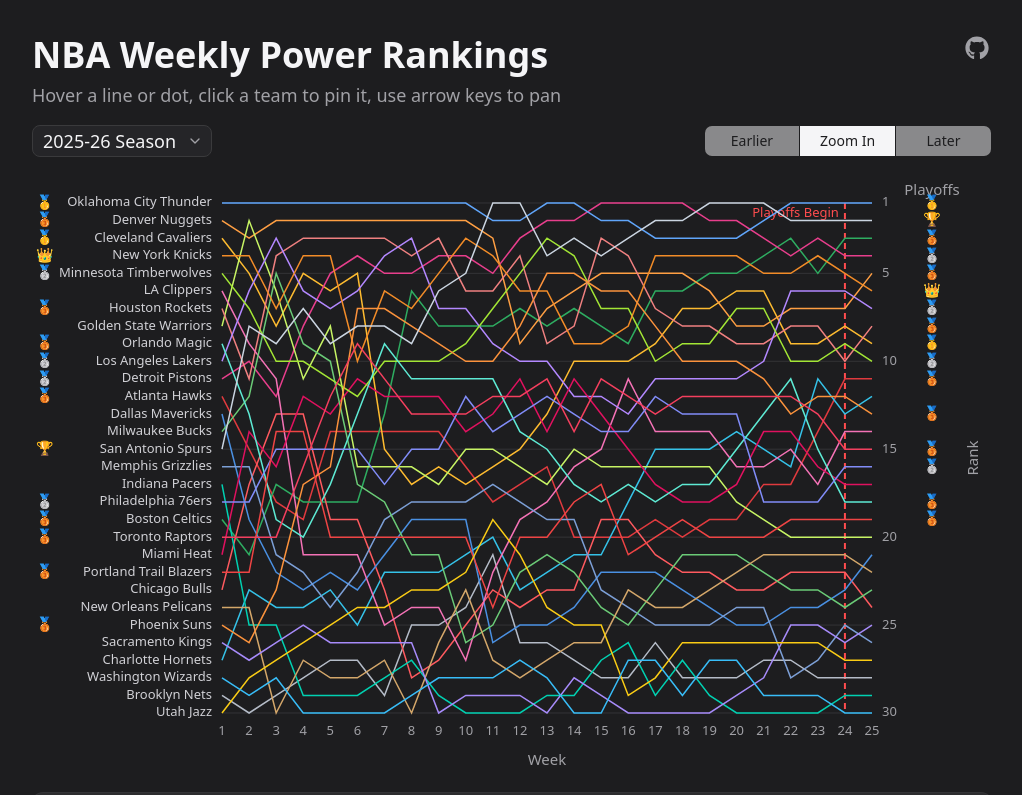
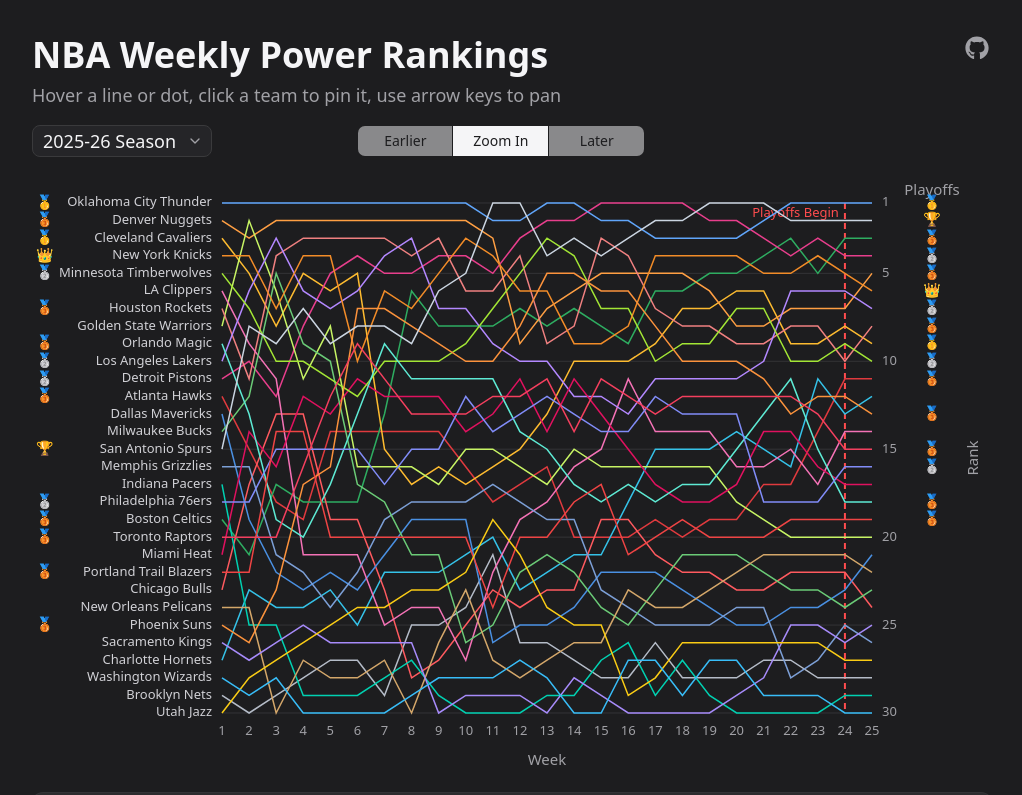
Before and after one commit to nathanemyers/nba-weekly-power-rankings, a React (Vite) app: page / in a window 1280 px wide. Shown: the top 795 px of the page, without its empty margins (128-1150 px from the left). Built offline with nearby package versions, Linux system fonts and the light colour scheme.

Commit message:
update style

```diff
--- a/src/App.tsx
+++ b/src/App.tsx
@@ -55,9 +55,13 @@
 
       {data ? (
         <>
-          <div className="flex flex-wrap items-center justify-between gap-3">
-            <SeasonSelect />
-            <ChartControls />
+          <div className="grid grid-cols-3 gap-4">
+            <div className="grid-col-1 place-content-center">
+              <SeasonSelect />
+            </div>
+            <div className="grid-col-2 place-content-center text-center">
+              <ChartControls />
+            </div>
           </div>
 
           <div>
```
